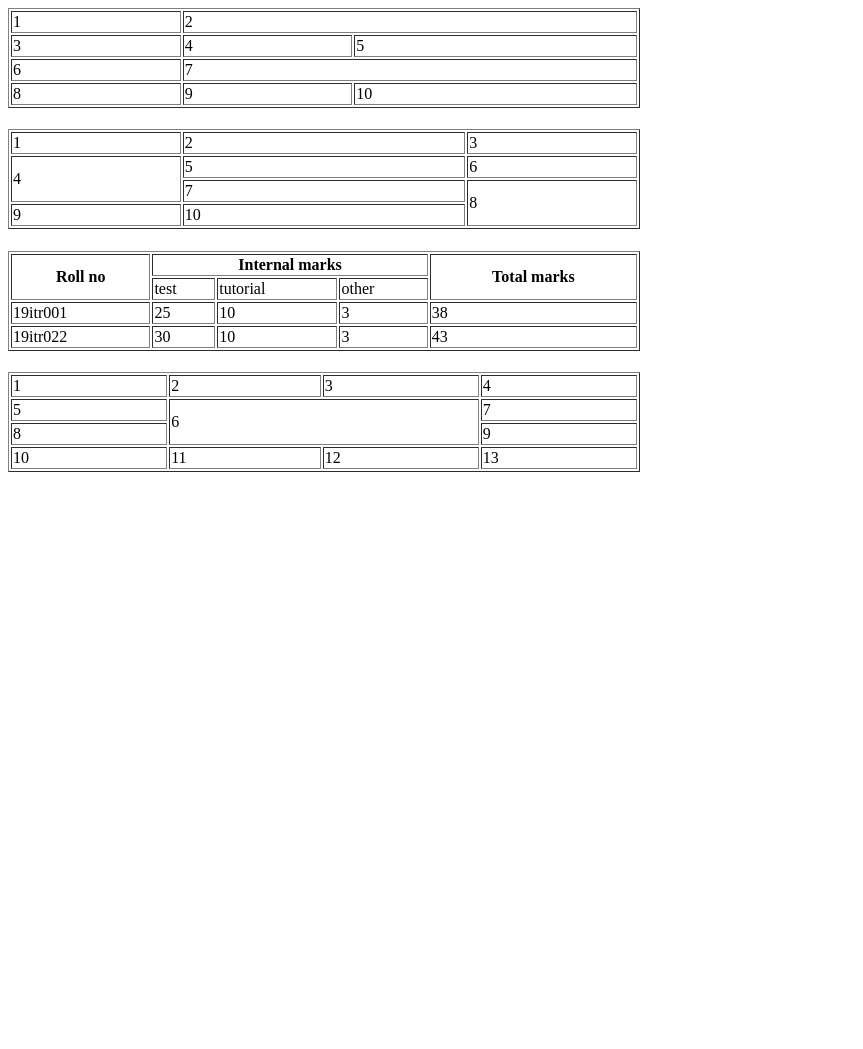
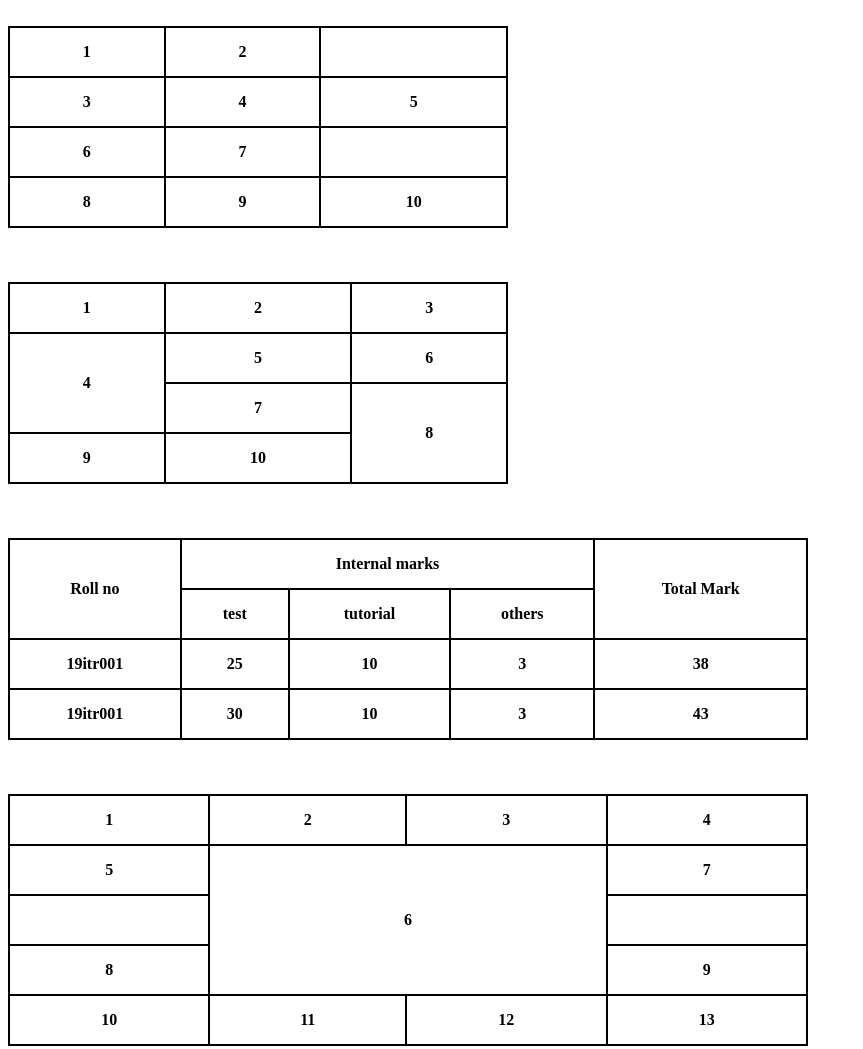
Before and after one commit to MAHESHSRIRAMIDE/TABLES, a plain HTML site: page index.html in a window 1280 px wide. Shown: the whole page, without its empty margins (0-863 px from the left). Before the commit the page ends 800 px from the top, so only its background shows below. Drawn offline with Linux system fonts and the light colour scheme.

Commit message:
Update index.html

```diff
--- a/index.html
+++ b/index.html
@@ -1,103 +1,113 @@
-<!Doctype html>
 <html>
-    <title>Sample tables</title>
-    <body>
-        <table border="1" width="50%">
+    <head>
+        <style>
+            table, th, td {
+              border: 2px solid black;
+              border-collapse: collapse;
+            }
+            th, td {
+              padding: 15px;
+            }
+            </style>
+            <title>TABLES</title>
+        <table  border="3" style="width: 500;">
             <tr>
-                <td>1</td>
-                <td colspan="2"> 2 </td>
+                <th>1</th>
+                <th>2 </th>
+            </tr>
+            <br>
+            <tr>
+                <th>3</th>
+                <th>4 </th>
+                <th>5 </th>
             </tr>
             <tr>
-                <td>3</td>
-                <td>4</td>
-                <td>5</td>
+                <th>6</th>
+                <th>7 </th>
             </tr>
             <tr>
-                <td>6</td>
-                <td colspan="2">7</td>
+                <th>8</th>
+                <th>9 </th>
+                <th>10 </th>
+            </tr>
+        </table>
+        <br><br><br>
+        <table border="3" style="width: 500;">
+            <tr>
+                <th>1</th>
+                <th>2 </th>
+                <th>3 </th>
             </tr>
             <tr>
-                <td>8</td>
-                <td>9</td>
-                <td>10</td>
+                <th rowspan="2">4</th>
+                <th>5 </th>
+                <th>6 </th>
+
+            </tr>
+            <tr>
+                <th>7</th>
+                <th rowspan="2">8</th>
+
+            </tr>
+            <tr>
+                <th>9</th>
+                <th>10</th>
             </tr>
         </table>
-        <h1></h1>
-        <h1></h1>
-        <table border="1" width="50%">
+            <br><br><br>
+        <table  border="3"  style="width: 800;">
             <tr>
-                <td>1</td>
-                <td>2</td>
-                <td>3</td>
+                <th rowspan="2"  >Roll no</th>
+                <th colspan="3" >Internal marks</th>
+                <th rowspan="2" >Total Mark</th>
             </tr>
             <tr>
-                <td rowspan="2">4</td>
-                <td>5</td>
-                <td>6</td>
+                <th >test</th>
+                <th >tutorial</th>
+                <th >others</th>
             </tr>
             <tr>
-                <td>7</td>
-                <td rowspan="2">8</td>
+                <th>19itr001</th>
+                <th>25</th>
+                <th>10</th>
+                <th>3</th>
+                <th>38</th>
             </tr>
             <tr>
-                <td>9</td>
-                <td>10</td>
+                <th>19itr001</th>
+                <th>30</th>
+                <th>10</th>
+                <th>3</th>
+                <th>43</th>
             </tr>
         </table>
-        <h1></h1>
-        <h1></h1>
-        <table border="1" width="50%">
+        <br><br><br>
+        <table border="3"  style="width: 800;">
             <tr>
-                <th rowspan="2">Roll no</th>
-                <th colspan="3">Internal marks</th>
-                <th rowspan="2">Total marks</th>
+                <th>1</th>
+                <th>2</th>
+                <th>3</th>
+                <th>4</th>
             </tr>
             <tr>
-                <td>test</td>
-                <td>tutorial</td>
-                <td>other</td>
+                <th >5<br></th>
+                <th  rowspan="3" colspan="2">6</th>
+                <th>7<br></th>
             </tr>
             <tr>
-                <td>19itr001</td>
-                <td>25</td>
-                <td>10</td>
-                <td>3</td>
-                <td>38</td>
+                <th><br></th>
+                <th><br></th>
             </tr>
             <tr>
-                <td>19itr022</td>
-                <td>30</td>
-                <td>10</td>
-                <td>3</td>
-                <td>43</td>
+                <th>8</th>
+                <th>9</th>
+            </tr>
+            <tr>
+                <th>10</th>
+                <th>11</th>
+                <th>12</th>
+                <th>13</th>
             </tr>
         </table>
-        <h1></h1>
-        <h1></h1>
-        <table border="1" width="50%">
-            <tr>
-                <td>1</td>
-                <td>2</td>
-                <td>3</td>
-                <td>4</td>
-            </tr>
-            <tr>
-                <td rowspan="2">5</td>
-                <td rowspan="3" colspan="2">6</td>
-                <td rowspan="2">7</td>
-            </tr>
-            <tr>
-            </tr>
-            <tr>
-                <td>8</td>
-                <td>9</td>
-            </tr>
-            <tr>
-            <td>10</td>
-            <td>11</td>
-            <td>12</td>
-            <td>13</td></tr>
-        </table>
-
-    </body>
+    </head>
 </html>
```
